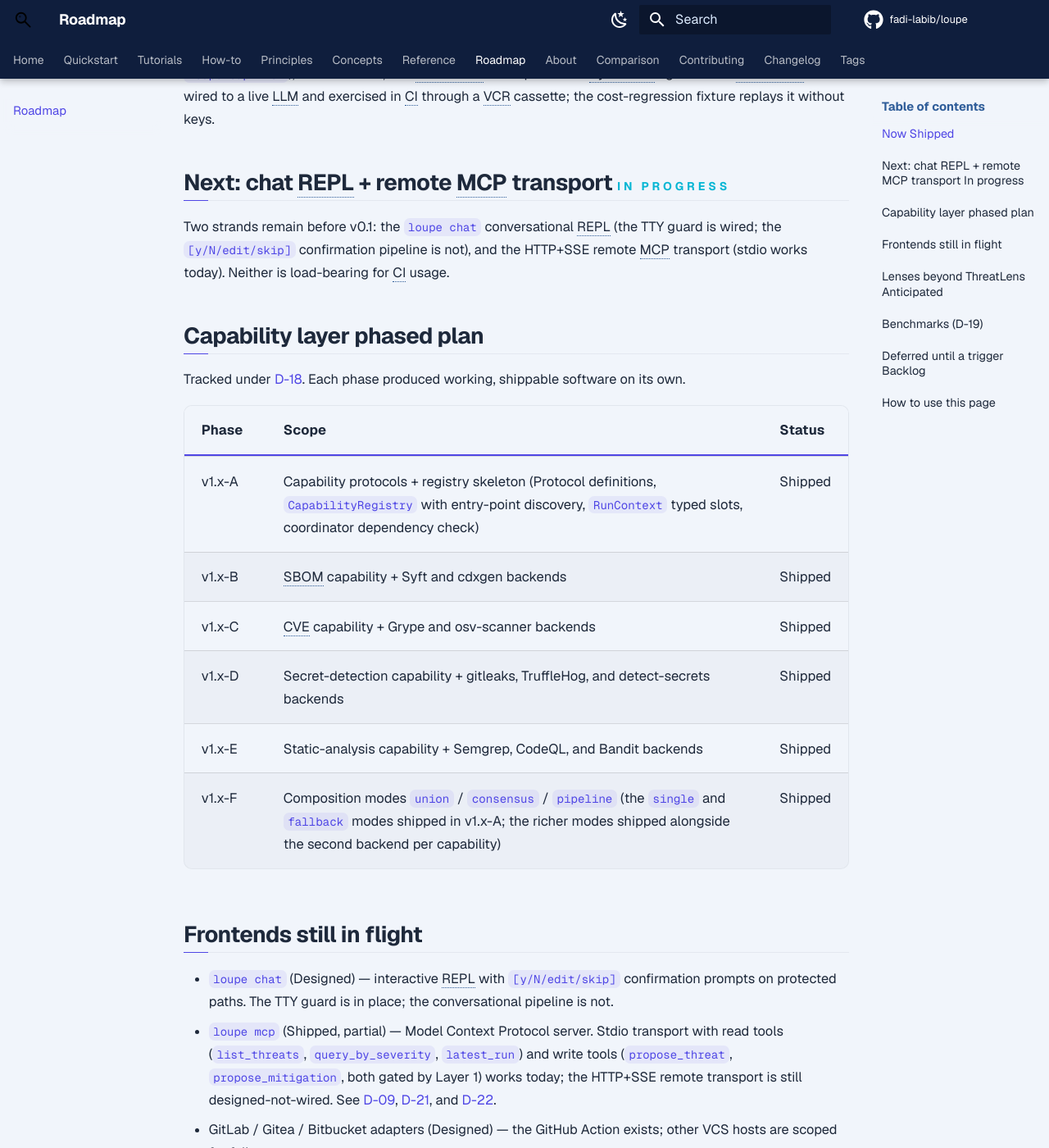
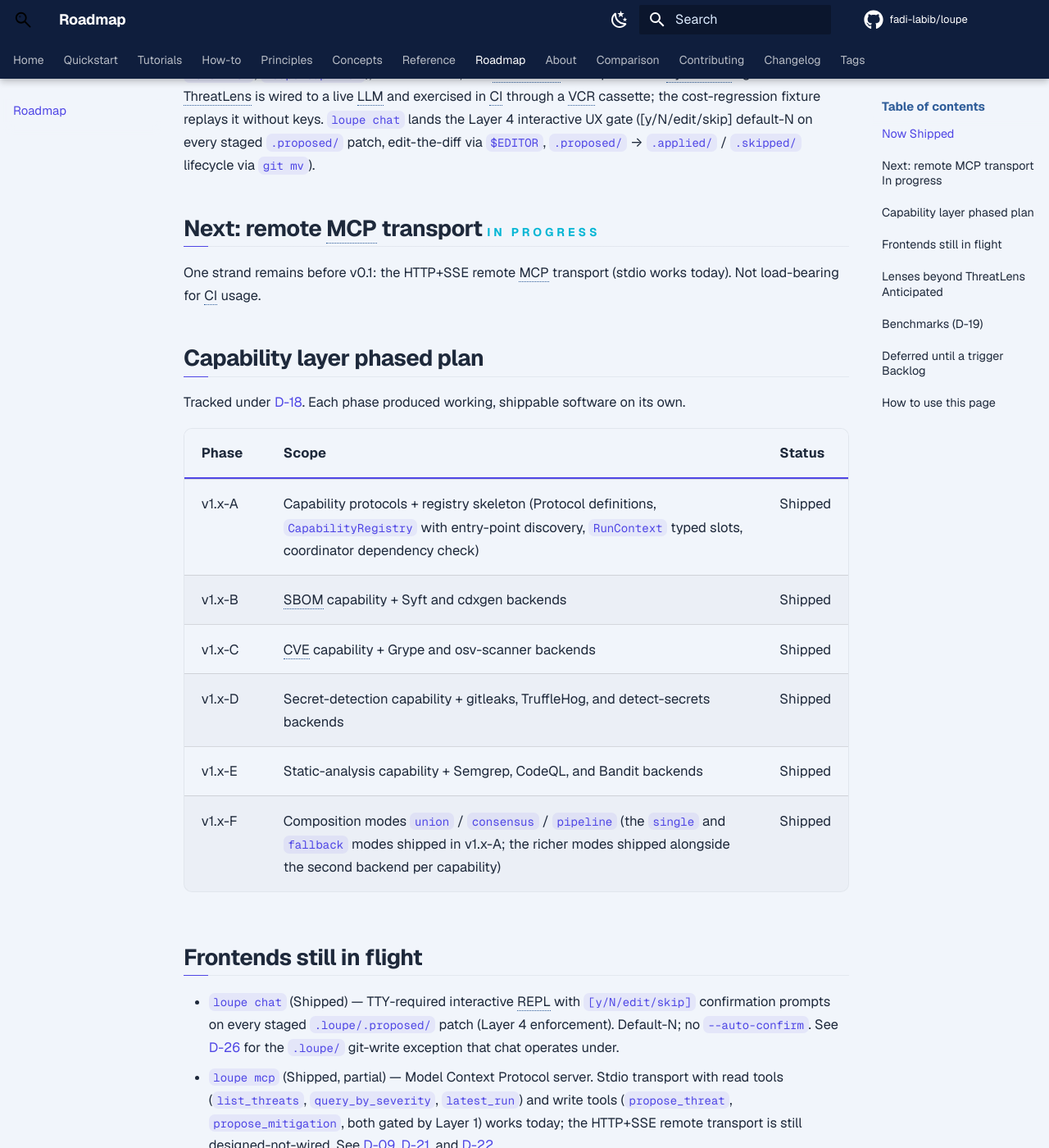
Before and after one commit to fadi-labib/loupe, an MkDocs documentation site: the page built from docs/roadmap.md, in a window 1280 px wide and 1400 px high, scrolled down 428 px. Shown: the whole window at 82% size. Built offline with MkDocs 1.6.1 and Material for MkDocs 9.7.7, drawn with Linux system fonts in a browser that asks for light colours; plug-ins that fetch from the network failed and are left out; comment, search, counter and statistics services are not loaded; the version menu is left out.

Commit message:
docs: mark loupe chat as shipped + add D-26 (.loupe/ git exception)

```diff
--- a/docs/roadmap.md
+++ b/docs/roadmap.md
@@ -10,11 +10,11 @@ A snapshot of where Loupe is heading. This page is editable and expected to drif
 
 ## Now <span class="section-label">Shipped</span>
 
-The platform, capability registry with ten bundled backends, CLI (including `loupe mcp`, `loupe lens list`, `loupe cap list`), GitHub Action, and ThreatLens are in place. The PydanticAI agent inside ThreatLens is wired to a live LLM and exercised in CI through a VCR cassette; the cost-regression fixture replays it without keys.
+The platform, capability registry with ten bundled backends, CLI (including `loupe mcp`, `loupe chat`, `loupe lens list`, `loupe cap list`), GitHub Action, and ThreatLens are in place. The PydanticAI agent inside ThreatLens is wired to a live LLM and exercised in CI through a VCR cassette; the cost-regression fixture replays it without keys. `loupe chat` lands the Layer 4 interactive UX gate ([y/N/edit/skip] default-N on every staged `.proposed/` patch, edit-the-diff via `$EDITOR`, `.proposed/` → `.applied/` / `.skipped/` lifecycle via `git mv`).
 
-## Next: chat REPL + remote MCP transport <span class="section-label">In progress</span> { #next-agent-wiring }
+## Next: remote MCP transport <span class="section-label">In progress</span> { #next-agent-wiring }
 
-Two strands remain before v0.1: the `loupe chat` conversational REPL (the TTY guard is wired; the `[y/N/edit/skip]` confirmation pipeline is not), and the HTTP+SSE remote MCP transport (stdio works today). Neither is load-bearing for CI usage.
+One strand remains before v0.1: the HTTP+SSE remote MCP transport (stdio works today). Not load-bearing for CI usage.
 
 ## Capability layer phased plan
 
@@ -31,7 +31,7 @@ Tracked under [D-18](reference/decisions.md#d-18). Each phase produced working,
 
 ## Frontends still in flight
 
-- `loupe chat` (Designed) — interactive REPL with `[y/N/edit/skip]` confirmation prompts on protected paths. The TTY guard is in place; the conversational pipeline is not.
+- `loupe chat` (Shipped) — TTY-required interactive REPL with `[y/N/edit/skip]` confirmation prompts on every staged `.loupe/.proposed/` patch (Layer 4 enforcement). Default-N; no `--auto-confirm`. See [D-26](reference/decisions.md#d-26) for the `.loupe/` git-write exception that chat operates under.
 - `loupe mcp` (Shipped, partial) — Model Context Protocol server. Stdio transport with read tools (`list_threats`, `query_by_severity`, `latest_run`) and write tools (`propose_threat`, `propose_mitigation`, both gated by Layer 1) works today; the HTTP+SSE remote transport is still designed-not-wired. See [D-09](reference/decisions.md#d-09), [D-21](reference/decisions.md#d-21), and [D-22](reference/decisions.md#d-22).
 - GitLab / Gitea / Bitbucket adapters (Designed) — the GitHub Action exists; other VCS hosts are scoped for follow-ups.
 
```
Also changed, not shown: README.md (+1 -1 lines), docs/concepts/architecture.md (+4 -4 lines), docs/reference/decisions.md (+20 -1 lines), docs/reference/verification.md (+1 -1 lines).
